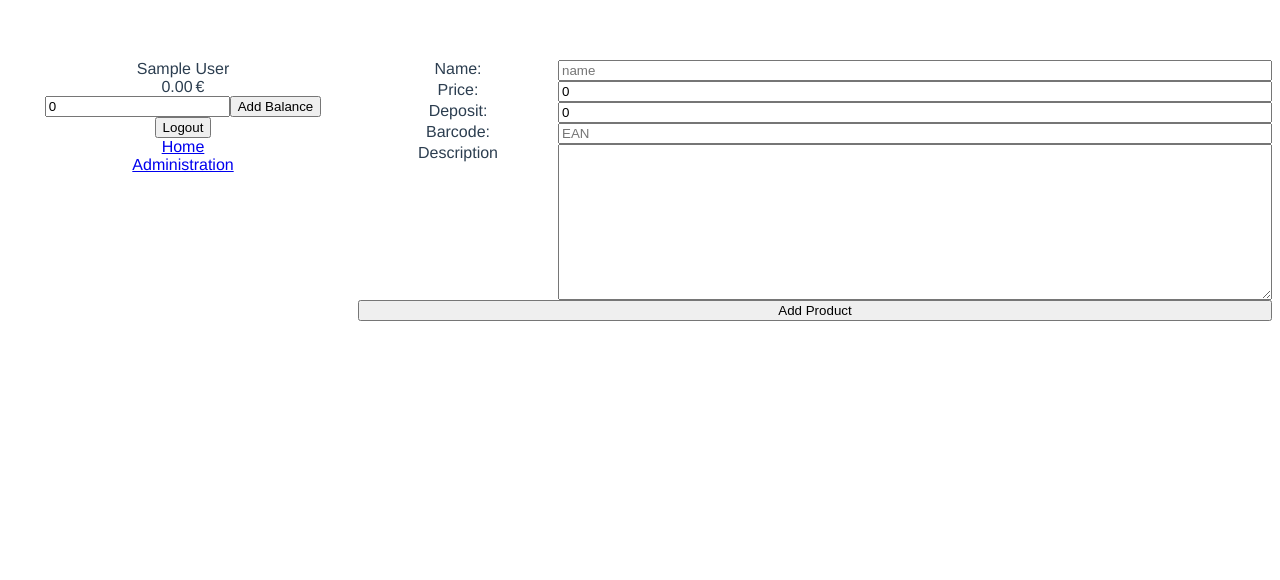
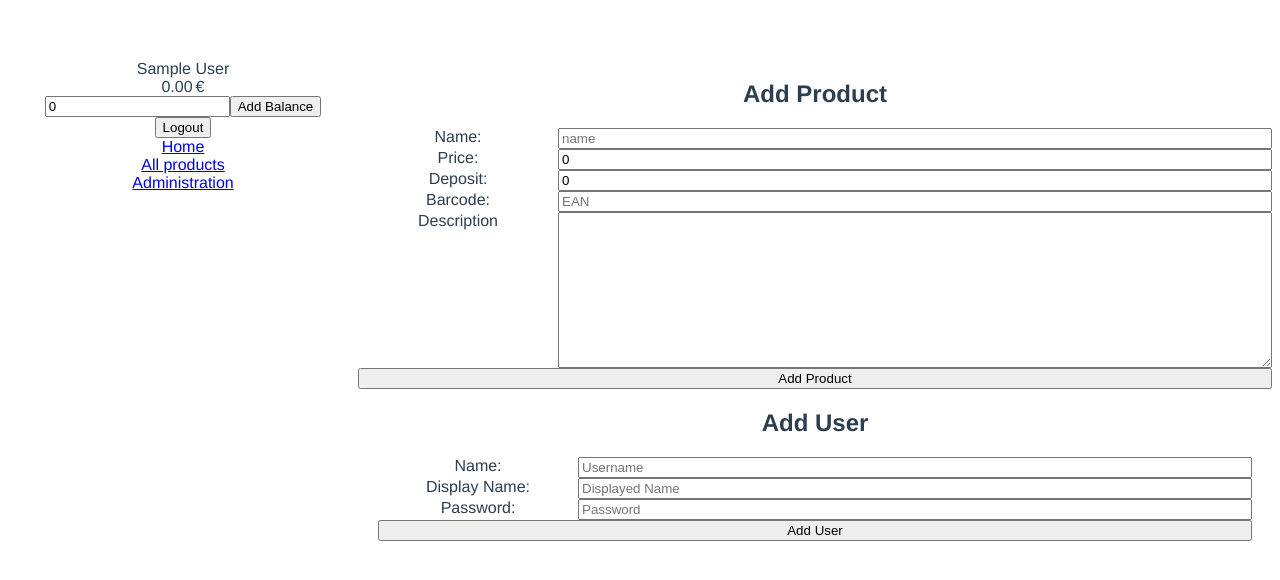
Before and after one commit to freitagsrunde/k4ever-frontend, a Vue app: page /administration in a window 1280 px wide. Shown: the top 580 px of the page. Built offline with nearby package versions, Linux system fonts and the light colour scheme; no server answers; sample sign-in values are in the browser's storage; what vue-toasted would draw is missing.

Commit message:
added components, refactoring
+ added vue-toasted for success and error messages
+ added All Products-View
+ added AddUser-Form

Implements #2
Closes #3
Implements #3
Closes #3

```diff
--- a/src/components/administration/AddProduct.vue
+++ b/src/components/administration/AddProduct.vue
@@ -1,5 +1,6 @@
 <template>
     <div id="addProduct">
+        <h2>Add Product</h2>
         <form id="addProductForm" @submit.prevent="addProduct">
             <label for="name">Name: </label><input id="name" type="text" v-model="name" placeholder="name" required>
             <label for="price">Price: </label><input id="price" type="number" v-model="price" placeholder="price"
@@ -25,7 +26,7 @@
                 deposit: 0,
                 description: '',
                 image: '',
-            };
+            }
         },
         methods: {
             addProduct() {
@@ -38,9 +39,13 @@
                         description: this.description,
                         image: this.image,
                     })
-                    .then(res => this.$toasted.show(`Successfully added Product ${res.data.name}`))
-                    .catch(console.error)
+                    .then(res => this.$toasted.show(`Successfully added Product "${res.data.name}"`))
+                    .then(() => this.reset())
+                    .catch(err => this.$toasted.error(`Error while creating new product`))
 
+            },
+            reset() {
+                Object.assign(this.$data, this.$options.data.call(this));
             }
         }
     }
@@ -55,4 +60,8 @@
     #addProductForm button {
         grid-column: 1 / span 2;
     }
+
+    .addProduct {
+        margin: 20px;
+    }
 </style>
--- /dev/null
+++ b/src/components/administration/AddUser.vue
@@ -0,0 +1,59 @@
+<template>
+    <div class="addUser">
+        <h2>Add User</h2>
+        <form id="addUserForm" @submit.prevent="addUser">
+            <label for="username">Name: </label><input id="username" type="text" v-model="username"
+                                                       placeholder="Username" required>
+            <label for="displayname">Display Name: </label><input id="displayname" type="text" v-model="display_name"
+                                                          placeholder="Displayed Name">
+            <label for="password">Password: </label><input id="password" type="password" v-model="password"
+                                                       placeholder="Password" required>
+            <button type="submit">Add User</button>
+        </form>
+    </div>
+</template>
+
+<script>
+    export default {
+        name: "AddUser",
+        data() {
+            return {
+                username: '',
+                display_name: '',
+                password: '',
+            };
+        },
+        methods: {
+            addUser() {
+                this.$http.post(
+                    `/users/`, {
+                        name: this.username,
+                        display_name: this.display_name,
+                        password: this.password,
+                    })
+                    .then(res => this.$toasted.show(`Successfully added User "${res.data.display_name}"`))
+                    .then(() => this.reset())
+                    .catch(res => this.$toasted.error(`Error while creating new User`))
+
+            },
+            reset() {
+                Object.assign(this.$data, this.$options.data.call(this));
+            }
+        }
+    }
+</script>
+
+<style scoped lang="scss">
+    #addUserForm {
+        display: grid;
+        grid-template-columns: 200px auto;
+    }
+
+    #addUserForm button {
+        grid-column: 1 / span 2;
+    }
+
+    .addUser {
+        margin: 20px;
+    }
+</style>
--- a/src/components/administration/Administration.vue
+++ b/src/components/administration/Administration.vue
@@ -1,14 +1,16 @@
 <template>
     <div id="administration">
         <AddProduct/>
+        <AddUser/>
     </div>
 </template>
 
 <script>
     import AddProduct from "./AddProduct";
+    import AddUser from "./AddUser";
     export default {
         name: "Administration",
-        components: {AddProduct}
+        components: {AddUser, AddProduct}
     }
 </script>
 
--- /dev/null
+++ b/src/components/allProducts/AllProducts.vue
@@ -0,0 +1,43 @@
+<template>
+    <div class="all-products">
+        <h2>All Products</h2>
+        <Product v-for="product in products"
+                 v-bind:key="product.id"
+                 v-bind="product" showPurchaseBtn></Product>
+    </div>
+</template>
+
+<script>
+    import Product from '../general/Product'
+
+    export default {
+        name: "AllProducts",
+        components: {
+            Product
+        },
+        data: () => {
+            return {
+                products: []
+            }
+        },
+        mounted() {
+            this.$http.get('/products/')
+                .then(res => this.products = res.data)
+                .catch(console.error)
+        }
+    };
+
+</script>
+
+<style scoped lang="scss">
+    .all-products {
+        display: grid;
+        grid-template-columns: 1fr 1fr 1fr;
+        max-width: 1000px;
+    }
+
+    h2 {
+        grid-column: 1 / span 3;
+    }
+
+</style>
--- a/src/components/sidebar/Sidebar.vue
+++ b/src/components/sidebar/Sidebar.vue
@@ -5,6 +5,7 @@
         <button v-on:click="logout">Logout</button>
         <nav>
             <router-link to="/">Home</router-link>
+            <router-link to="/products">All products</router-link>
             <router-link to="/administration">Administration</router-link>
         </nav>
     </div>
--- a/src/router/mainRouter.js
+++ b/src/router/mainRouter.js
@@ -5,6 +5,7 @@ import store from "../store"
 import Login from '../components/Login'
 import Storefront from '../components/storefront/Storefront'
 import Administration from "../components/administration/Administration";
+import AllProducts from "../components/allProducts/AllProducts";
 
 Vue.use(Router);
 
@@ -19,6 +20,13 @@ let router = new Router({
             path: '/',
             name: 'Storefront',
             component: Storefront,
+            meta: {
+                requiresAuth: true
+            }
+        }, {
+            path: '/products',
+            name: 'AllProducts',
+            component: AllProducts,
             meta: {
                 requiresAuth: true
             }
```
Also changed, not shown: src/components/history/History.vue (renamed from src/components/History/History.vue), src/components/history/Purchase.vue (renamed from src/components/History/Purchase.vue), 1 other file (tests, documents, lock files or other folders).
